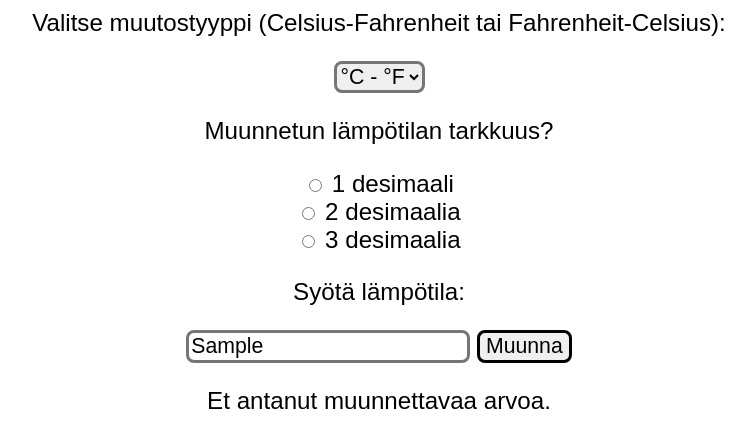
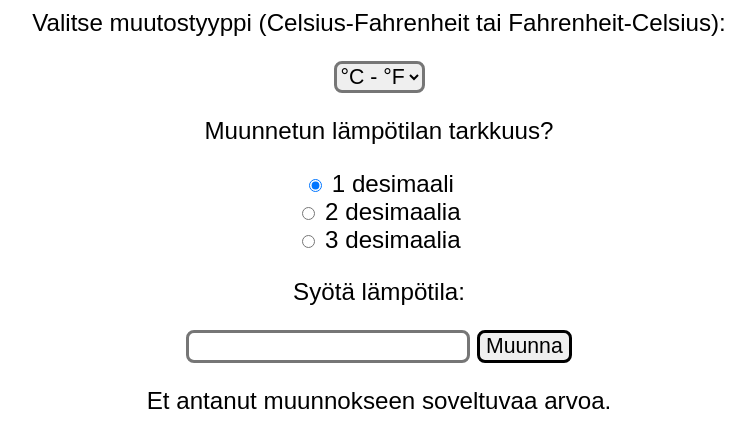
Before and after one commit to nukkapompula/lampotilamuunnin, a plain HTML site: page index.html in a window 1280 px wide. Both pictures are taken after typing "Sample" into the empty fields and a click on the input "Muunna". Shown: the part 114-562 px from the top of the page, without its empty margins (261-1016 px from the left). Drawn offline with Linux system fonts and the light colour scheme.

Commit message:
syötteen testailua

```diff
--- a/index.html
+++ b/index.html
@@ -20,7 +20,7 @@
 
     <form>
         <p>Muunnetun lämpötilan tarkkuus?</p>
-        <input type="radio" id="1dm" name="desimaalit" value="1 desimaalilla">
+        <input type="radio" id="1dm" name="desimaalit" value="1 desimaalilla" checked="checked">
         <label for="1dm">1 desimaali</label><br>
         <input type="radio" id="2dm" name="desimaalit" value="2 desimaalilla">
         <label for="2dm">2 desimaalia</label><br>
--- a/toiminnot.js
+++ b/toiminnot.js
@@ -1,4 +1,3 @@
-let syote = document.getElementById("lukema").value;
 let muunnaPainike = document.getElementById("painike");
 let vastausRivi = document.getElementById("muunnos");
 
@@ -6,11 +5,15 @@ muunnaPainike.addEventListener("click", tarkastus);
 
 function tarkastus(event){
     event.preventDefault();
-    if(syote.length < 1){
-        vastausRivi.innerHTML = "Et antanut muunnettavaa arvoa.";
-        syote.value = "";
+    let syote = document.getElementById("lukema").value;
+    syote = Number(syote);
+    if(isNaN(syote) == true || syote == 0){
+        vastausRivi.innerHTML = "Et antanut muunnokseen soveltuvaa arvoa.";
+        document.getElementById("lukema").value = "";
+    } else {
+        vastausRivi.innerHTML = syote;
+        document.getElementById("lukema").value = "";
     }
 
     vastausRivi.style.display = "block";
-    // vastausRivi.innerHTML = "painoit nappia";
 }
```
